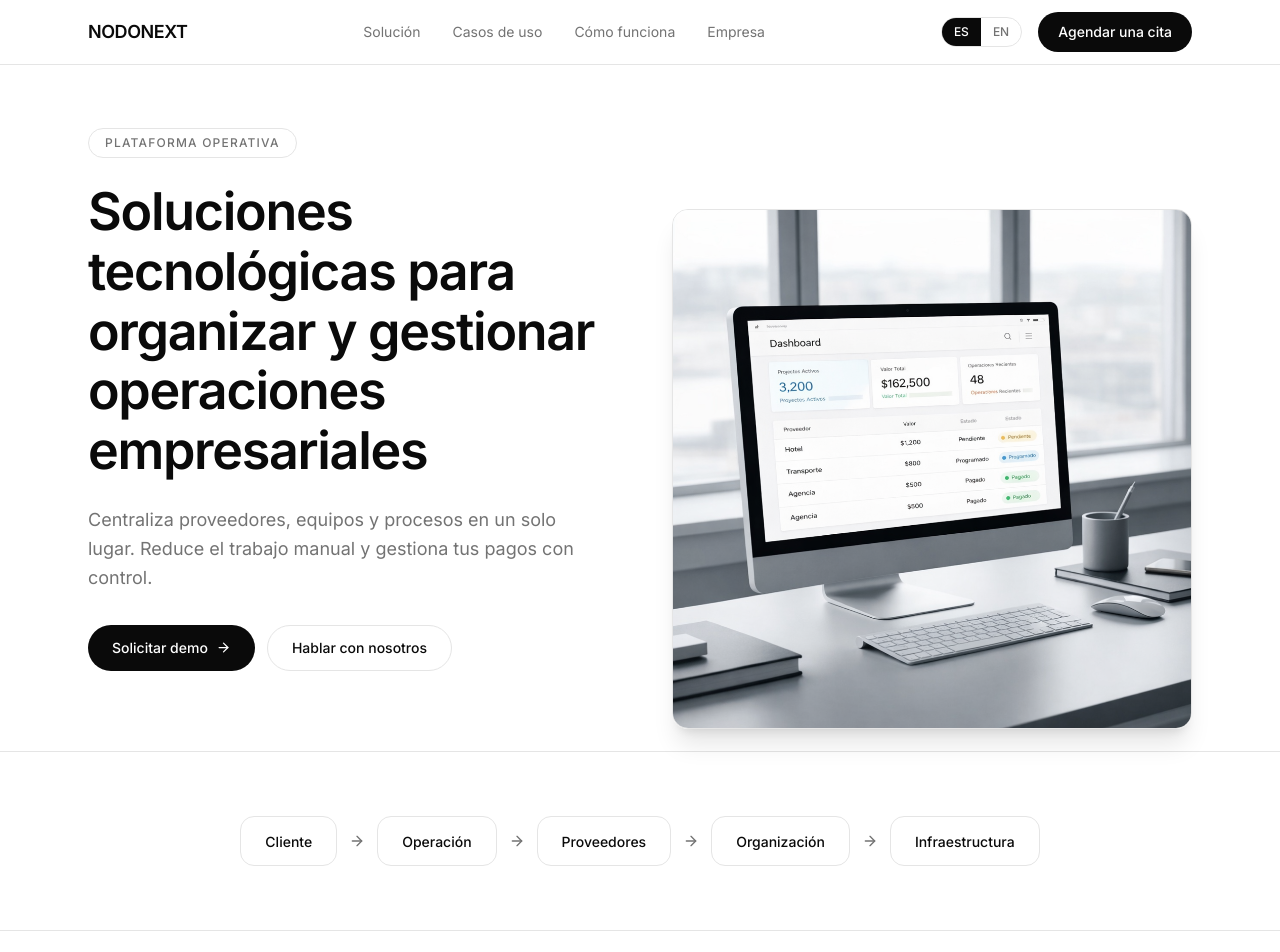
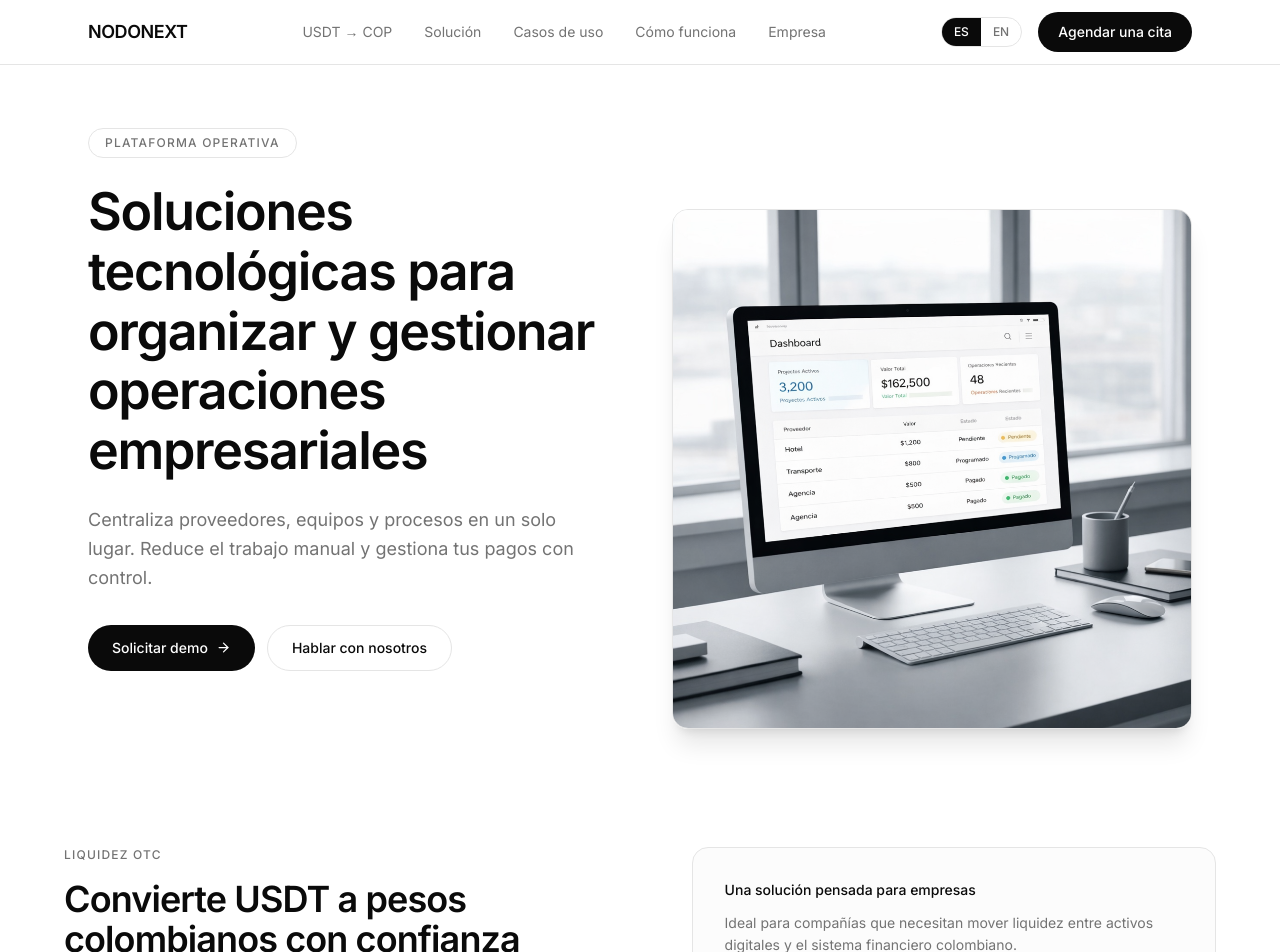
Before and after one commit to nextechgsas-design/v0-saa-s-landing-page, a Next.js app: page / in a window 1280 px wide. Shown: the top 952 px of the page. Built offline with nearby package versions, Linux system fonts and the light colour scheme.

Commit message:
Promote USDT COP service in navigation

```diff
--- a/app/page.tsx
+++ b/app/page.tsx
@@ -20,11 +20,11 @@ export default function Home() {
       <main>
         <Navbar />
         <HeroSection />
+        <OtcLiquiditySection />
         <FlowDiagram />
         <ProblemSection />
         <SolutionSection />
         <PaymentsSection />
-        <OtcLiquiditySection />
         <AutomationSection />
         <UseCasesSection />
         <HowItWorksSection />
--- a/components/navbar.tsx
+++ b/components/navbar.tsx
@@ -9,6 +9,7 @@ export function Navbar() {
   const { lang, setLang } = useLanguage()
 
   const navLinks = [
+    { label: "USDT → COP", href: "#liquidez" },
     { label: lang === "es" ? "Solución" : "Solution", href: "#solucion" },
     { label: lang === "es" ? "Casos de uso" : "Use Cases", href: "#casos" },
     { label: lang === "es" ? "Cómo funciona" : "How It Works", href: "#como-funciona" },
```
